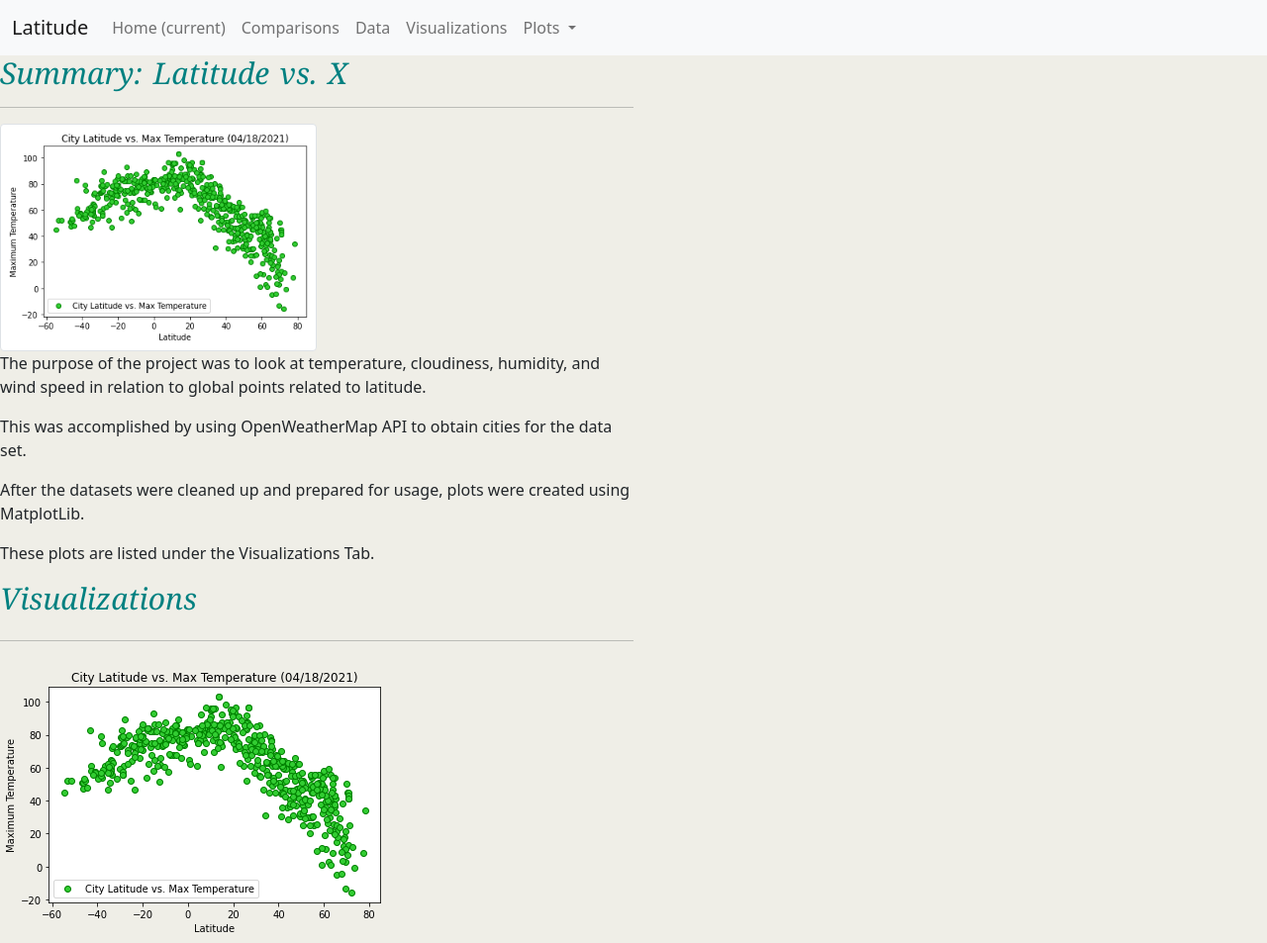
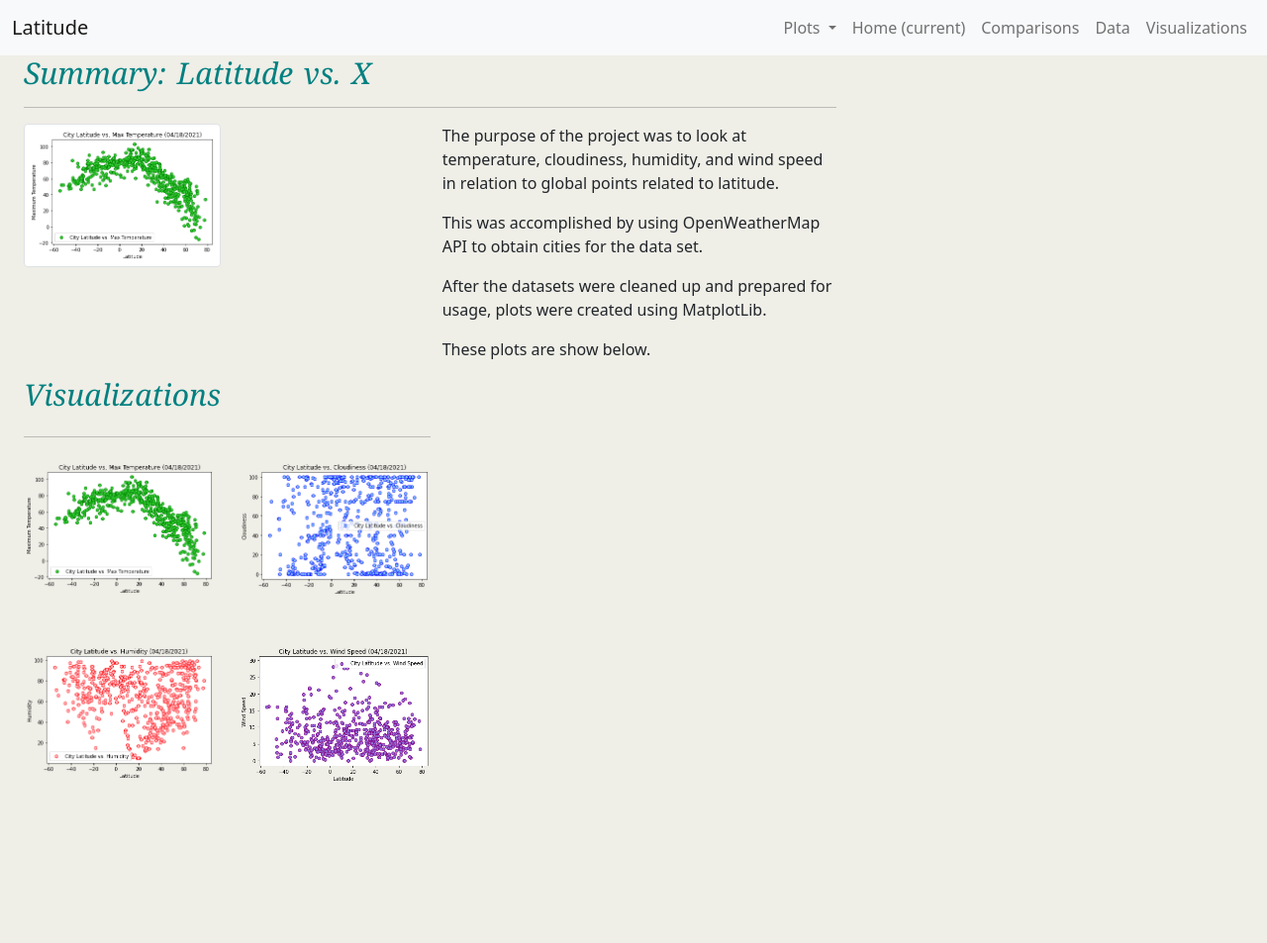
Before and after one commit to syd-cavs/Web-Design-Challenge, a plain HTML site: page HTML_files/index.html in a window 1280 px wide. Shown: the top 953 px of the page at 99% size. After the commit the page ends 800 px from the top, so only its background shows below. Drawn offline with nearby package versions, Linux system fonts and the light colour scheme.

Commit message:
moved navbars

```diff
--- a/HTML_files/index.html
+++ b/HTML_files/index.html
@@ -18,7 +18,18 @@
       </button>
 
       <div class="collapse navbar-collapse" id="navbarSupportedContent">
-        <ul class="navbar-nav mr-auto">
+        <ul class="navbar-nav ms-auto mb-2 mb-lg-0">
+          <li class="nav-item dropdown">
+            <a class="nav-link dropdown-toggle" href="#" id="navbarDropdown" role="button" data-bs-toggle="dropdown" aria-haspopup="true" aria-expanded="false">
+              Plots
+            </a>
+            <div class="dropdown-menu" aria-labelledby="navbarDropdown">
+              <a class="dropdown-item" href="max_temperature.html">Latitude vs. Temperature</a>
+              <a class="dropdown-item" href="humidity.html">Latitude vs. Humidity</a>
+              <a class="dropdown-item" href="cloudiness.html">Latitude vs. Cloudiness</a>
+              <a class="dropdown-item" href="wind_speed.html">Latitude vs. Wind Speed</a>
+            </div>
+          </li>
           <li class="nav-item active">
             <a class="nav-link" href="index.html">Home <span class="sr-only">(current)</span></a>
           </li>
@@ -31,80 +42,61 @@
           <li class="nav-item">
             <a class="nav-link" href="Visualizations.html">Visualizations</a>
           </li>
-          <li class="nav-item dropdown">
-            <a class="nav-link dropdown-toggle" href="#" id="navbarDropdown" role="button" data-bs-toggle="dropdown" aria-haspopup="true" aria-expanded="false">
-              Plots
-            </a>
-            <div class="dropdown-menu" aria-labelledby="navbarDropdown">
-              <a class="dropdown-item" href="max_temperature.html">Latitude vs. Temperature</a>
-              <a class="dropdown-item" href="humidity.html">Latitude vs. Humidity</a>
-              <a class="dropdown-item" href="cloudiness.html">Latitude vs. Cloudiness</a>
-              <div class="dropdown-divider"></div>
-              <a class="dropdown-item" href="wind_speed.html">Latitude vs. Wind Speed</a>
-            </div>
-          </li>
         </ul>
       </div>
     </div>
   </nav>
 
-  <div class = "large-container"
   <div class="row">
-      <div class="col-6">
+    <div class="col-md-12">
 
-        <div class="container-summary">
-            <div class="row">
-                <div class="col-12">
-                    <div class="col-12">
+      <div class="container-fluid">
+          <div class="col-md-8">
               <h1>Summary: Latitude vs. X </h1>
               <hr>
-
                 <div class="thumbnail">
-                              <img class="img-thumbnail float-left" src="../Images/Latitude_vs_Temperature.png" width="50%" alt="temperature">
+                  <div class = "row">
+                    <div class = "col">
+                      <img id="temp1" class="img-thumbnail" src="../Images/Latitude_vs_Temperature.png" width="50%" alt="temperature">
                     </div>
+                    <div class = "col">
+                      <p> The purpose of the project was to look at temperature, cloudiness, humidity, and wind speed in relation to global points related to latitude. </p>
+                      <p> This was accomplished by using OpenWeatherMap API to obtain cities for the data set. </p>
+                      <p> After the datasets were cleaned up and prepared for usage, plots were created using MatplotLib. </p>
+                      <p> These plots are show below. </p>
                     </div>
-                      <p> The purpose of the project was to look at temperature, cloudiness, humidity, and wind speed in relation to global points related to latitude. </p>
-
-                      <p> This was accomplished by using OpenWeatherMap API to obtain cities for the data set. </p>
-
-                      <p> After the datasets were cleaned up and prepared for usage, plots were created using MatplotLib. </p>
-
-                      <p> These plots are listed under the Visualizations Tab. </p>
                   </div>
                 </div>
           </div>
       </div>
 
-      <div class="col-6">
-
-        <div class = "container-visualizations"
-          <div class="col-12">
-            <div class="col-12">
+      <div class="container-fluid">
+        <div class="col-md-4">
           <h1>Visualizations </h1>
             <hr class="my-4">
+
               <div class="row">
-
-                    <div class="col-12">
+                <div class="col-3 col-md-6">
                 <a target="_blank" href="max_temperature.html">
-                    <img id="temp-image2" src= "../Images/Latitude_vs_Temperature.png" alt = "Latitude vs. Temperature">
+                <img id="temp-image2" class = "image-thumbnail" src= "../Images/Latitude_vs_Temperature.png" alt = "Latitude vs. Temperature">
                 </a></div>
 
-                    <div class="col-12">
+                <div class="col-3 col-md-6">
                 <a target="_blank" href="cloudiness.html">
-                    <img id="cloud-image" src= "../Images/Latitude_vs_Cloudiness.png" alt = "Latitude vs. Cloudiness">
+                <img id="cloud-image" class = "image-thumbnail" src= "../Images/Latitude_vs_Cloudiness.png" alt = "Latitude vs. Cloudiness">
                 </a></div>
-
-                    <div class="col-12">
+              </div>
+              <br> </br>
+              <div class ="row">
+                <div class="col-3 col-md-6">
                 <a target="_blank" href="humidity.html">
-                    <img id="humid-image" src= "../Images/Latitude_vs_Humidity.png" alt = "Latitude vs. Humidity">
+                <img id="humid-image" class = "image-thumbnail" src= "../Images/Latitude_vs_Humidity.png" alt = "Latitude vs. Humidity">
                 </a> </div>
 
-                    <div class="col-12">
+                <div class="col-3 col-md-6">
                 <a target="_blank" href="wind_speed.html">
-                    <img id="wind-image" src= "../Images/Latitude_vs_Wind_Speed.png" alt = "Latitude vs. Wind Speed">
+                <img id="wind-image" class = "image-thumbnail" src= "../Images/Latitude_vs_Wind_Speed.png" alt = "Latitude vs. Wind Speed">
                 </a></div>
-                  </div>
-
               </div>
           </div>
       </div>
--- a/HTML_files/style.css
+++ b/HTML_files/style.css
@@ -1,13 +1,3 @@
-#main_head {
-    padding: 20px 0;
-    margin: 0;
-    margin-bottom: 20px;
-    font-size: 28px;
-    text-align: center;
-    color: white;
-    background-color: teal;
-    border: 30px double rgba(255,255,255,0.48);
-  }
 body {
     background: #efeee7;
 }
@@ -19,7 +9,15 @@ h1{
     color: teal;
     font-weight: 400;
     font-style: italic;
-
+}
+.temp1 {
+    width: 100%
+}
+#container-summary{
+    padding: 20px 0;
+    margin: 0;
+    margin-bottom: 20px;
+    font-size: 28px;
 }
 #visualizations {
     padding: 20px 0;
```
Also changed, not shown: HTML_files/Comparisons.html (+12 -13 lines), HTML_files/Data.html (+12 -13 lines), HTML_files/Visualizations.html (+12 -13 lines), HTML_files/cloudiness.html (+12 -13 lines), HTML_files/humidity.html (+12 -13 lines), HTML_files/max_temperature.html (+13 -13 lines), HTML_files/wind_speed.html (+12 -13 lines), 1 other file. Lines whose indentation alone changed are shown as unchanged.
